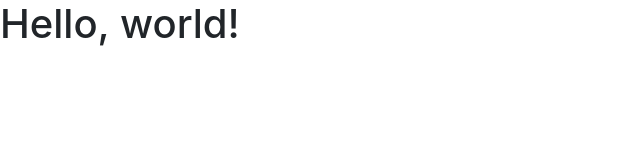
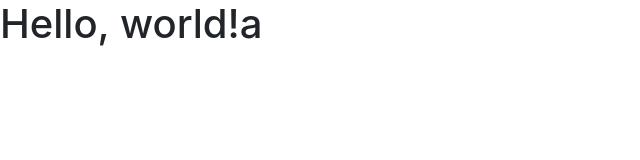
Before and after one commit to pvsfair/cursoGit, a plain HTML site: page index.html in a window 1280 px wide. Shown: the full height of the page, 0-640 px from the left. Drawn offline with nearby package versions, Linux system fonts and the light colour scheme.

Commit message:
alteracao index.html

```diff
--- a/index.html
+++ b/index.html
@@ -11,7 +11,7 @@
     <title>Hello, world!</title>
   </head>
   <body>
-    <h1>Hello, world!</h1>
+    <h1>Hello, world!a</h1>
 
     <!-- Optional JavaScript -->
     <!-- jQuery first, then Popper.js, then Bootstrap JS -->
```
